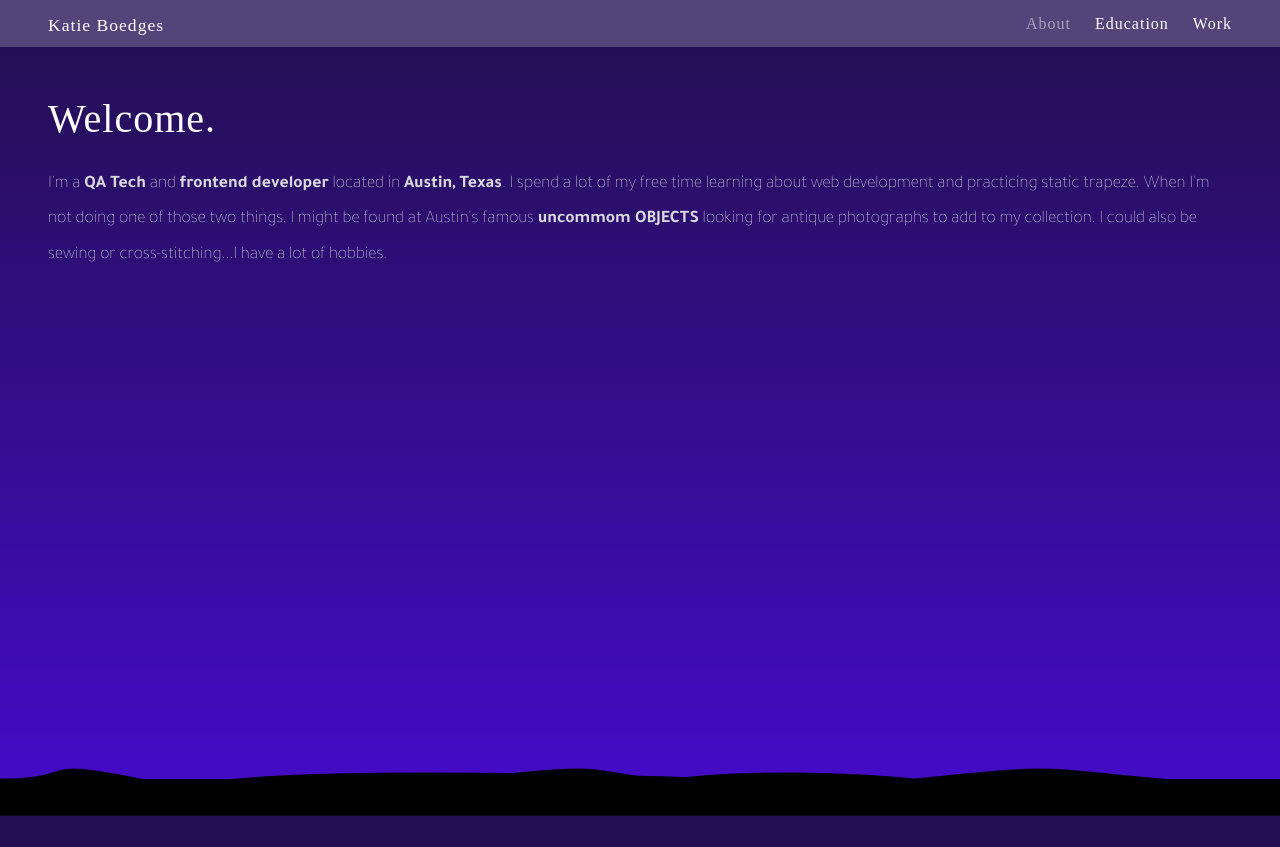
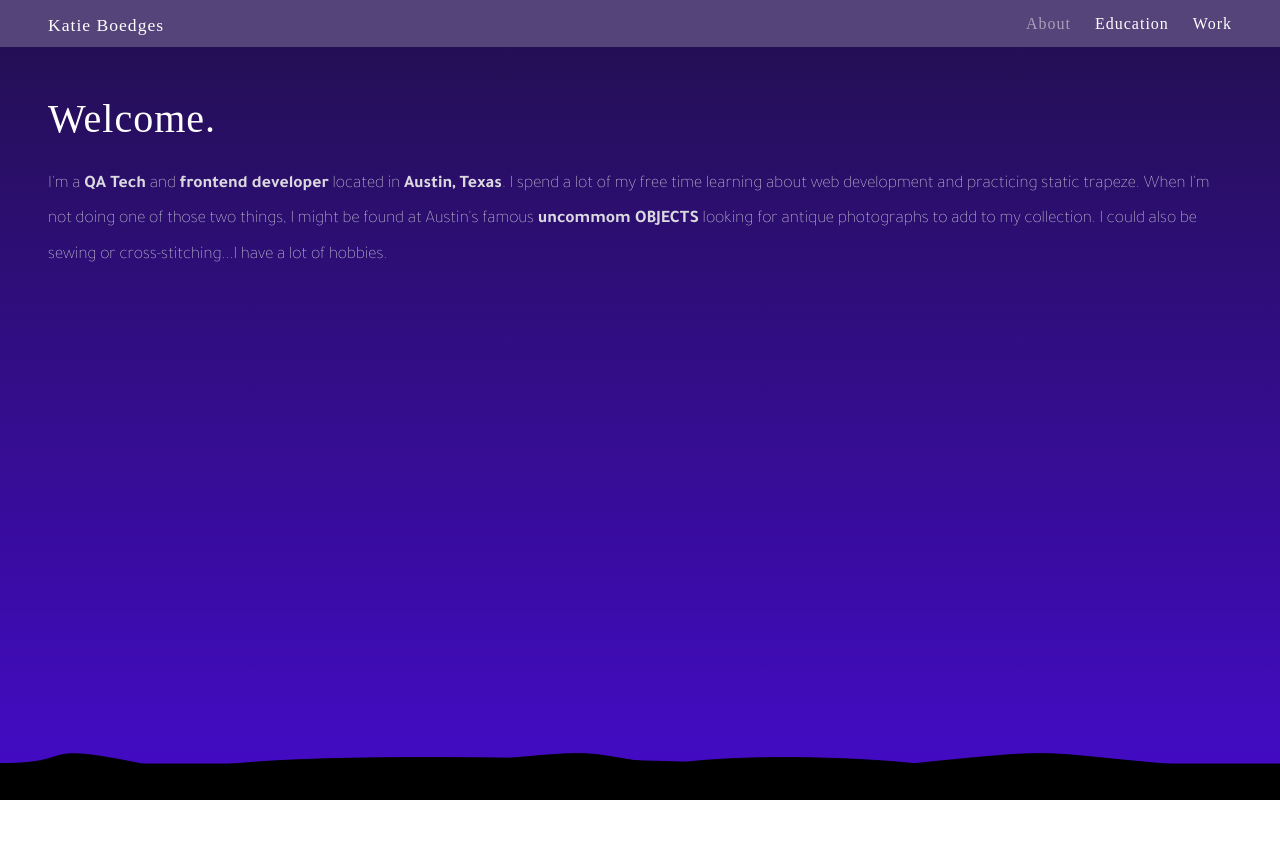
Before and after one commit to kboedges/katieboedges.com, a React (Create React App) app: page / in a window 1280 px wide. After the commit the page ends 800 px from the top, so only its background shows below. Built offline with nearby package versions, Linux system fonts and the light colour scheme; a web font is replaced by a local one.

Commit message:
Adjusting SVG

```diff
--- a/src/App.js
+++ b/src/App.js
@@ -24,7 +24,6 @@ class App extends Component {
         )}/>
 
         <svg className="hills" x="0" y="0" width="100%" height="500" viewBox="0 0 1400 500" xmlns="http://www.w3.org/2000/svg">
-
           <rect x="0" y="460" width="1400" height="40" fill="black" />
           <path d="M0 460 C 100 460, 20 430, 200 470" stroke="black" fill="black"/>
           <path d="M200 470 C 260 450, 500 450, 800 460" stroke="black" fill="black"/>
--- a/src/index.css
+++ b/src/index.css
@@ -110,3 +110,11 @@ span {
   font-weight: bold;
   color: var(--mid-blue);
 }
+
+/* SVG */
+
+svg.hills {
+  bottom: 0 !important;
+  position: absolute;
+  height: auto;
+}
```
Lines whose indentation alone changed are shown as unchanged.
